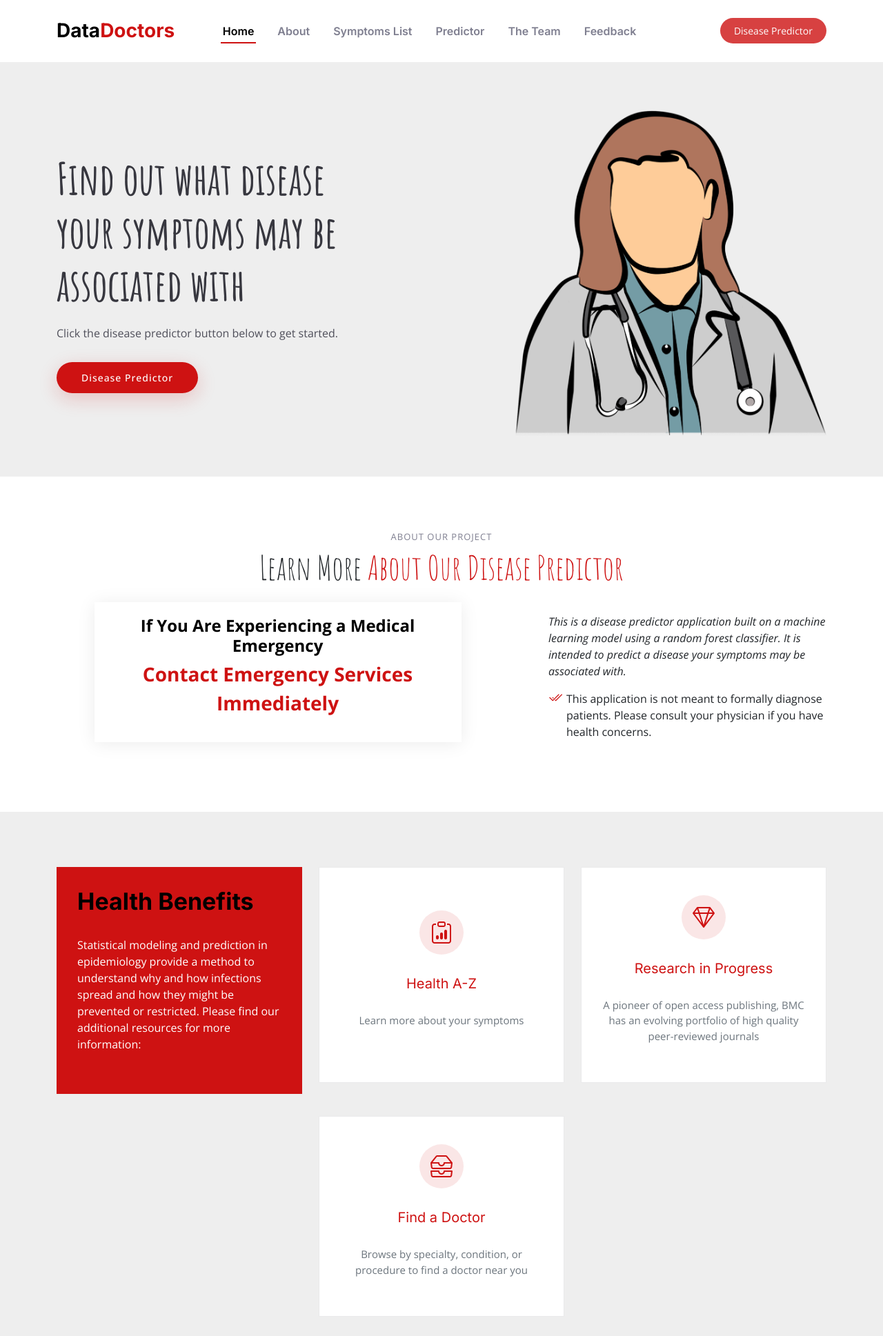
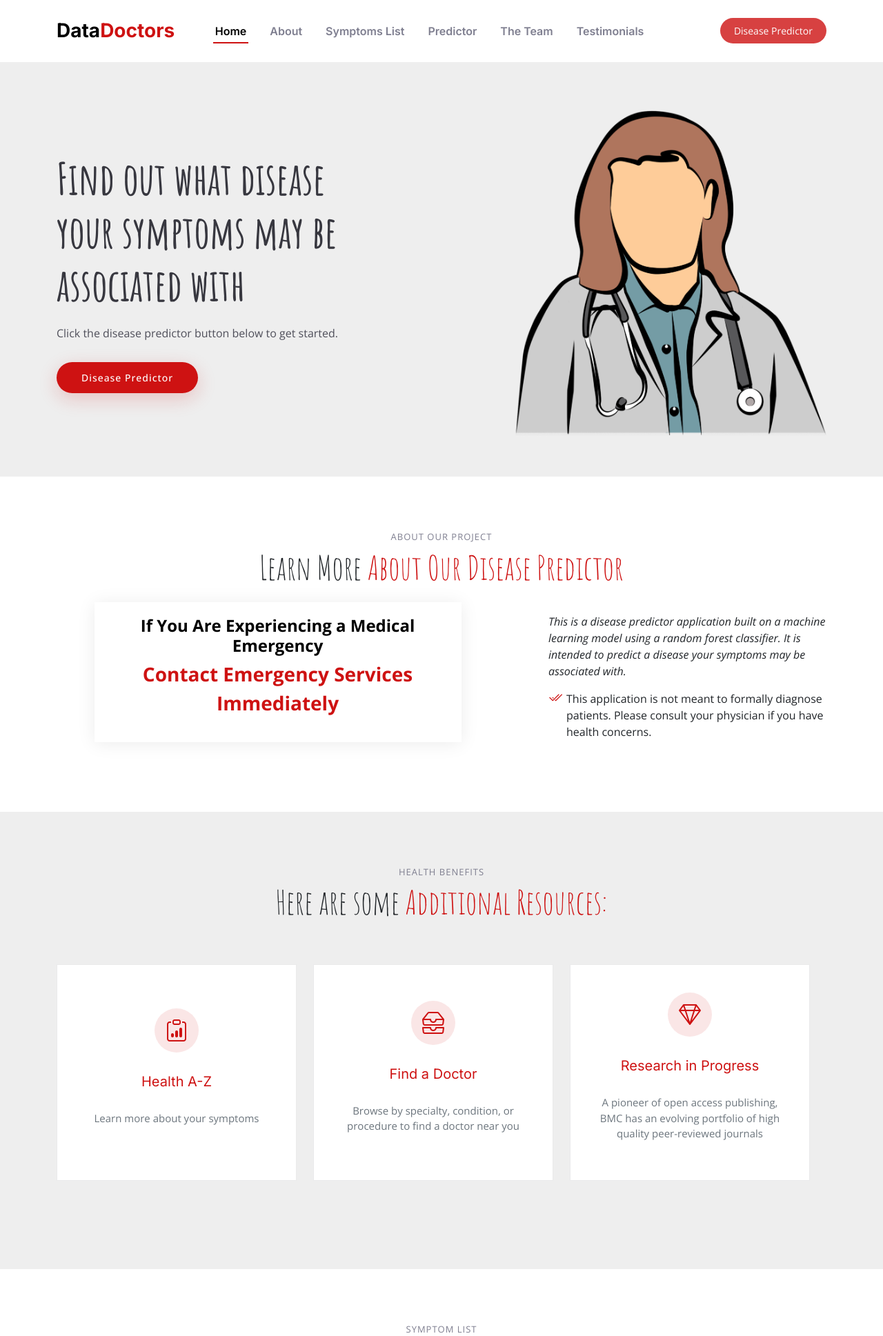
Before and after one commit to maiterivas/Data-Doctors-Project-4, a Flask app: page / in a window 1280 px wide. Shown: the top 1937 px of the page at 69% size. Run offline with Flask 2, Linux system fonts and the light colour scheme; parts of the project's set-up code (start-up, migrations or seed data) failed here and were passed over; some libraries are stand-ins or nearby versions.

Commit message:
finalizing htmls and webpage format

```diff
--- a/data-doc-app/static/css/main.css
+++ b/data-doc-app/static/css/main.css
@@ -819,7 +819,7 @@ section {
 # Stats Counter Section
 --------------------------------------------------------------*/
 .stats-counter {
-  background: linear-gradient(rgba(0, 0, 0, 0.5), rgba(0, 0, 0, 0.5)), url("../img/stats-bg.jpg") center center;
+  background: linear-gradient(rgba(0, 0, 0, 0.5), rgba(0, 0, 0, 0.5)), url("https://youthincmag.com/wp-content/uploads/2020/07/LinkedIn.jpeg") center center;
   background-size: cover;
   padding: 100px 0;
 }
--- a/data-doc-app/templates/index.html
+++ b/data-doc-app/templates/index.html
@@ -70,8 +70,7 @@
           <li><a href="#symp_list">Symptoms List</a></li>
           <li><a href="#book-a-table">Predictor</a></li>
           <li><a href="#chefs">The Team</a></li>
-
-          <li><a href="#contact">Feedback</a></li>
+          <li><a href="#testimonials">Testimonials</a></li>
         </ul>
       </nav><!-- .navbar -->
 
@@ -137,22 +136,16 @@
     <section id="why-us" class="why-us section-bg">
       <div class="container" data-aos="fade-up">
 
+        <div class="section-header">
+          <h2>Health Benefits</h2>
+          <p>Here are some<span> Additional Resources:</span></p>
+        </div>
+
         <div class="row gy-4">
 
-          <div class="col-lg-4" data-aos="fade-up" data-aos-delay="100">
-            <div class="why-box">
-              <h3>Health Benefits</h3>
-              <p>
-                Statistical modeling and prediction in epidemiology provide a method to understand why and
-                how infections spread and how they might be prevented or restricted. Please find our additional resources for more information:
-              </p>
-            </div>
-          </div><!-- End Why Box -->
-
-          <div class="col-lg-8 d-flex align-items-center">
             <div class="row gy-4">
 
-              <div class="col-md-6" data-aos="fade-up" data-aos-delay="200">
+              <div class="col-lg-4 col-md-6 d-flex align-items-center" data-aos="fade-up" data-aos-delay="200">
                 <div class="icon-box d-flex flex-column justify-content-center align-items-center">
                   <i class="bi bi-clipboard-data"></i>
                   <h4><a href="https://www.webmd.com/a-to-z-guides/common-topics">Health A-Z</a></h4>
@@ -160,7 +153,17 @@
                 </div>
               </div><!-- End Icon Box -->
 
-              <div class="col-md-6" data-aos="fade-up" data-aos-delay="300">
+
+
+              <div class="col-lg-4 col-md-6 d-flex align-items-center" data-aos="fade-up" data-aos-delay="300">
+                <div class="icon-box d-flex flex-column justify-content-center align-items-center">
+                  <i class="bi bi-inboxes"></i>
+                  <h4><a href="https://doctor.webmd.com/">Find a Doctor</a></h4>
+                  <p>Browse by specialty, condition, or procedure to find a doctor near you</p>
+                </div>
+              </div><!-- End Icon Box -->
+
+              <div class="col-lg-4 col-md-6 d-flex align-items-center" data-aos="fade-up" data-aos-delay="300">
                 <div class="icon-box d-flex flex-column justify-content-center align-items-center">
                   <i class="bi bi-gem"></i>
                   <h4><a href="https://www.biomedcentral.com/journals">Research in Progress</h4>
@@ -168,60 +171,15 @@
                 </div>
               </div><!-- End Icon Box -->
 
-              <div class="col-md-6" data-aos="fade-up" data-aos-delay="400">
-                <div class="icon-box d-flex flex-column justify-content-center align-items-center">
-                  <i class="bi bi-inboxes"></i>
-                  <h4><a href="https://doctor.webmd.com/">Find a Doctor</a></h4>
-                  <p>Browse by specialty, condition, or procedure to find a doctor near you</p>
-                </div>
-              </div><!-- End Icon Box -->
+            </div>
 
-            </div>
-          </div>
 
         </div>
 
       </div>
     </section><!-- End Why Us Section -->
 
-    <!-- ======= Stats Counter Section ======= -->
-    <section id="stats-counter" class="stats-counter">
-      <div class="container" data-aos="zoom-out">
 
-        <div class="row gy-4">
-
-          <div class="col-lg-3 col-md-6">
-            <div class="stats-item text-center w-100 h-100">
-              <span data-purecounter-start="0" data-purecounter-end="12" data-purecounter-duration="1" class="purecounter"></span>
-              <p>Students</p>
-            </div>
-          </div><!-- End Stats Item -->
-
-          <div class="col-lg-3 col-md-6">
-            <div class="stats-item text-center w-100 h-100">
-              <span data-purecounter-start="0" data-purecounter-end="4" data-purecounter-duration="1" class="purecounter"></span>
-              <p>Projects</p>
-            </div>
-          </div><!-- End Stats Item -->
-
-          <div class="col-lg-3 col-md-6">
-            <div class="stats-item text-center w-100 h-100">
-              <span data-purecounter-start="0" data-purecounter-end="240" data-purecounter-duration="1" class="purecounter"></span>
-              <p>Hours Of Class</p>
-            </div>
-          </div><!-- End Stats Item -->
-
-          <div class="col-lg-3 col-md-6">
-            <div class="stats-item text-center w-100 h-100">
-              <span data-purecounter-start="0" data-purecounter-end="4" data-purecounter-duration="1" class="purecounter"></span>
-              <p>DataDoctors</p>
-            </div>
-          </div><!-- End Stats Item -->
-
-        </div>
-
-      </div>
-    </section><!-- End Stats Counter Section -->
 
     <!-- ======= SYMPTOMS Section ======= -->
     <section id="symp_list" class="menu">
@@ -950,6 +908,7 @@
         </section><!-- End Symptom Predictor Section -->
 
 
+
     <!-- ======= Data Doctors Section ======= -->
     <section id="chefs" class="chefs section-bg">
       <div class="container" data-aos="fade-up">
@@ -961,7 +920,7 @@
 
         <div class="row gy-4">
 
-          <div class="col-lg-4 col-md-6 d-flex" data-aos="fade-up" data-aos-delay="100">
+          <div class="col-lg-3 col-md-6 d-flex" data-aos="fade-up" data-aos-delay="100">
             <div class="chef-member">
               <div class="member-img">
                 <img src="https://media-exp1.licdn.com/dms/image/C4D03AQHHnSPakALseg/profile-displayphoto-shrink_800_800/0/1537590892811?e=1671667200&v=beta&t=gkYVs2dcBGZ1t68fispLlbE1sOTjRJ4gDwEhYxFNGzI" class="img-fluid" alt="" width="200" height="200">
@@ -980,7 +939,7 @@
             </div>
           </div><!-- End Chefs Member -->
 
-          <div class="col-lg-4 col-md-6 d-flex" data-aos="fade-up" data-aos-delay="200">
+          <div class="col-lg-3 col-md-6 d-flex" data-aos="fade-up" data-aos-delay="200">
             <div class="chef-member">
               <div class="member-img">
                 <img src="https://media-exp1.licdn.com/dms/image/C4D03AQE72sf0pxWI6Q/profile-displayphoto-shrink_800_800/0/1617401029138?e=1671667200&v=beta&t=ffyZeB2vPdbCrC7eH4TJLPcSFcfNMhH9mTobt7vA4fk" class="img-fluid" alt="" width="200" height="200">
@@ -998,7 +957,7 @@
             </div>
           </div><!-- End Chefs Member -->
 
-          <div class="col-lg-4 col-md-6 d-flex" data-aos="fade-up" data-aos-delay="300">
+          <div class="col-lg-3 col-md-6 d-flex" data-aos="fade-up" data-aos-delay="300">
             <div class="chef-member">
               <div class="member-img">
                 <img src="https://media-exp1.licdn.com/dms/image/C5103AQFeby5805OiXQ/profile-displayphoto-shrink_800_800/0/1516884373094?e=1671667200&v=beta&t=7ZCEUHOFH9qxELKbaOiUJuV5oW9B8HtprwPT-Un42hg" class="img-fluid" alt="" width="200" height="200">
@@ -1016,7 +975,7 @@
             </div>
           </div><!-- End Chefs Member -->
 
-          <div class="col-lg-4 col-md-6 d-flex" data-aos="fade-up" data-aos-delay="300">
+          <div class="col-lg-3 col-md-6 d-flex" data-aos="fade-up" data-aos-delay="300">
             <div class="chef-member">
               <div class="member-img">
                 <img src="https://media-exp1.licdn.com/dms/image/C4D03AQHBcrPqWBgMug/profile-displayphoto-shrink_800_800/0/1625035890385?e=1671667200&v=beta&t=EJQENNkSs6veb7EJWdlOj9gZ2gqWhnQmVuohssgK6Bc" class="img-fluid" alt="" width="200" height="200">
@@ -1040,53 +999,45 @@
     </section><!-- End Chefs Section -->
 
 
-
-    <!-- ======= Contact Section ======= -->
-    <section id="contact" class="contact">
-      <div class="container" data-aos="fade-up">
-
-        <div class="section-header">
-          <h2>Contact</h2>
-          <p>How did you like our Disease Predictor? <span>Let Us Know!</span></p>
-        </div>
-
-        <!--<div class="mapouter"><div class="gmap_canvas"><iframe width="1080" height="350" id="gmap_canvas" src="https://maps.google.com/maps?q=633%20Clark%20St,%20Evanston,%20IL%2060208&t=k&z=13&ie=UTF8&iwloc=&output=embed" frameborder="0" scrolling="no" marginheight="0" marginwidth="0"></iframe><a href="https://www.whatismyip-address.com"></a><br><style>.mapouter{position:relative;text-align:right;height:350px;width:1080px;}</style><a href="https://www.embedgooglemap.net">how to add google maps to a website</a><style>.gmap_canvas {overflow:hidden;background:none!important;height:350px;width:1080px;}</style></div></div>-->
-        <!-- <div class="mb-3">
-          <iframe style="border:0; width: 100%; height: 350px;" src="https://www.google.com/maps/embed?pb=!1m14!1m8!1m3!1d12097.433213460943!2d-74.0062269!3d40.7101282!3m2!1i1024!2i768!4f13.1!3m3!1m2!1s0x0%3A0xb89d1fe6bc499443!2sDowntown+Conference+Center!5e0!3m2!1smk!2sbg!4v1539943755621" frameborder="0" allowfullscreen></iframe>
-        </div>End Google Maps -->
+     <!-- ======= Stats Counter Section ======= -->
+     <section id="stats-counter" class="stats-counter">
+      <div class="container" data-aos="zoom-out">
 
         <div class="row gy-4">
 
+          <div class="col-lg-3 col-md-6">
+            <div class="stats-item text-center w-100 h-100">
+              <span data-purecounter-start="0" data-purecounter-end="12" data-purecounter-duration="1" class="purecounter"></span>
+              <p>Students</p>
+            </div>
+          </div><!-- End Stats Item -->
 
+          <div class="col-lg-3 col-md-6">
+            <div class="stats-item text-center w-100 h-100">
+              <span data-purecounter-start="0" data-purecounter-end="4" data-purecounter-duration="1" class="purecounter"></span>
+              <p>Projects</p>
+            </div>
+          </div><!-- End Stats Item -->
+
+          <div class="col-lg-3 col-md-6">
+            <div class="stats-item text-center w-100 h-100">
+              <span data-purecounter-start="0" data-purecounter-end="240" data-purecounter-duration="1" class="purecounter"></span>
+              <p>Hours Of Class</p>
+            </div>
+          </div><!-- End Stats Item -->
+
+          <div class="col-lg-3 col-md-6">
+            <div class="stats-item text-center w-100 h-100">
+              <span data-purecounter-start="0" data-purecounter-end="4" data-purecounter-duration="1" class="purecounter"></span>
+              <p>DataDoctors</p>
+            </div>
+          </div><!-- End Stats Item -->
 
         </div>
 
-        <form action="forms/contact.php" method="post" role="form" class="php-email-form p-3 p-md-4">
-          <div class="row">
-            <div class="col-xl-6 form-group">
-              <input type="text" name="name" class="form-control" id="name" placeholder="Your Name" required>
-            </div>
-            <div class="col-xl-6 form-group">
-              <input type="email" class="form-control" name="email" id="email" placeholder="Your Email" required>
-            </div>
-          </div>
-          <div class="form-group">
-            <input type="text" class="form-control" name="subject" id="subject" placeholder="Subject" required>
-          </div>
-          <div class="form-group">
-            <textarea class="form-control" name="message" rows="5" placeholder="Message" required></textarea>
-          </div>
-          <div class="my-3">
-            <div class="loading">Loading</div>
-            <div class="error-message"></div>
-            <div class="sent-message">Your message has been sent. Thank you for trying out our model!</div>
-          </div>
-          <div class="text-center"><button type="submit">Send Feedback</button></div>
-        </form>
-        <!--End Contact Form -->
+      </div>
+    </section><!-- End Stats Counter Section -->
 
-      </div>
-    </section><!-- End Contact Section -->
 
     <!-- ======= Testimonials Section ======= -->
     <section id="testimonials" class="testimonials section-bg">
```
Also changed, not shown: data-doc-app/templates/symptom_predictor.html (+20 -11 lines).
